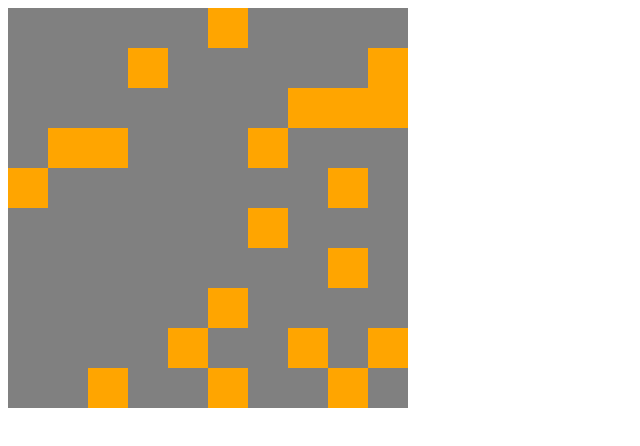
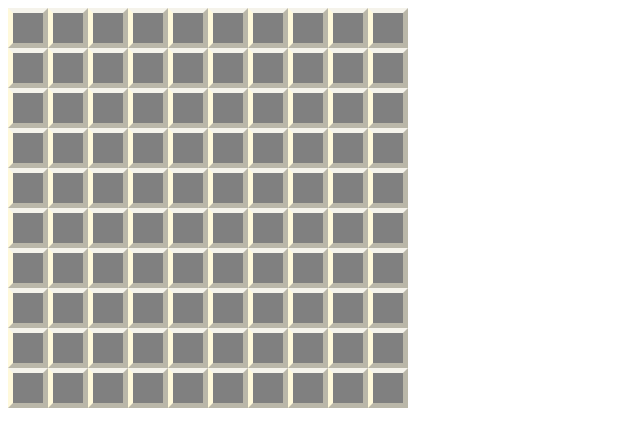
Before and after one commit to nanoborg/minesweeper, a plain HTML site: page index.html in a window 1280 px wide. Shown: the whole page, without its empty margins (0-640 px from the left). Drawn offline with Linux system fonts and the light colour scheme.

Commit message:
add some styling

```diff
--- a/app.js
+++ b/app.js
@@ -7,7 +7,6 @@ document.addEventListener('DOMContentLoaded', () => {
     let flags = 0
     let squares = []
     let isGameOver = false
-
 
 
     // create board
@@ -50,6 +49,7 @@ document.addEventListener('DOMContentLoaded', () => {
                 addFlag(square)
             })
         }
+
 
         // add numbers
         for (let i = 0; i < squares.length; i++) {
--- a/style.css
+++ b/style.css
@@ -16,5 +16,22 @@
 }
 
 .bomb {
-    background-color: orange;
+    /* background-color: orange; */
+    height: 40px;
+    width: 40px;
+    border: 5px solid;
+    border-color: #f5f3eb #bab7a9 #bab7a9 #fff9db;
+    box-sizing: border-box;
 }
+
+.valid {
+    height: 40px;
+    width: 40px;
+    border: 5px solid;
+    border-color: #f5f3eb #bab7a9 #bab7a9 #fff9db;
+    box-sizing: border-box;
+}
+
+.valid:hover, .bomb:hover {
+    border-color: #f5f3eb8a #bab7a98a #bab7a98a #fff9db8a;
+}
```
